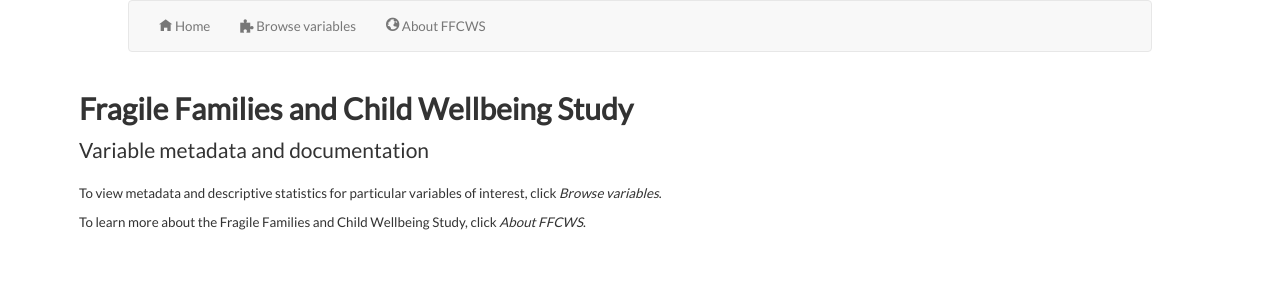
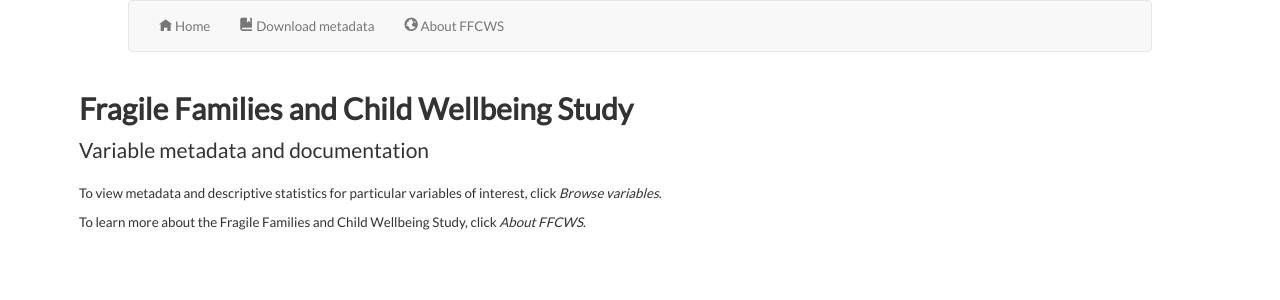
Before and after one commit to fragilefamilieschallenge/metadata_app, a Flask app: page / in a window 1280 px wide. Shown: the top 300 px of the page. Run offline with Flask 2, Linux system fonts and the light colour scheme; some libraries are stand-ins or nearby versions.

Commit message:
Adjust header template

```diff
--- a/templates/ffmetadata.html
+++ b/templates/ffmetadata.html
@@ -10,7 +10,7 @@
         <link rel="stylesheet" href="{{ url_for('static', filename='ff_metadata.css') }}?4">
         <link rel="stylesheet" href="https://cdn.datatables.net/1.10.16/css/jquery.dataTables.min.css">
         <link rel="stylesheet" href="https://fonts.googleapis.com/css?family=Lato|Comfortaa">
-        <link rel="icon" href="data:,"> <!-- TODO: Make a favicon instead of suppressing it -->
+        <link rel="icon" href="data:,"> <!-- TODO: Make a cute favicon instead of suppressing it -->
 
         <!-- Scripts -->
         <script src="https://ajax.googleapis.com/ajax/libs/jquery/1.12.4/jquery.min.js"></script>
@@ -24,8 +24,8 @@
           <div class="container-fluid">
             <ul class="nav navbar-nav">
                 <li role="presentation"><a href="{{ url_for('index') }}"><span class="oi" data-glyph="home"></span> Home </a></li>
-                <li role="presentation"><a href="{{ url_for('search') }}"><span class="oi" data-glyph="puzzle-piece"></span> Browse variables</a></li>
-                <!-- <li role="presentation"><a href="{{ url_for('metadata') }}"><span class="oi" data-glyph="book"></span> Download metadata</a></li> -->
+                <!-- <li role="presentation"><a href="{{ url_for('search') }}"><span class="oi" data-glyph="puzzle-piece"></span> Browse variables</a></li> -->
+                <li role="presentation"><a href="{{ url_for('metadata') }}"><span class="oi" data-glyph="book"></span> Download metadata</a></li>
                 <li role="presentation"><a href="http://fragilefamilies.princeton.edu/"><span class="oi" data-glyph="globe"></span> About FFCWS</a></li>
             </ul>
           </div>
```
